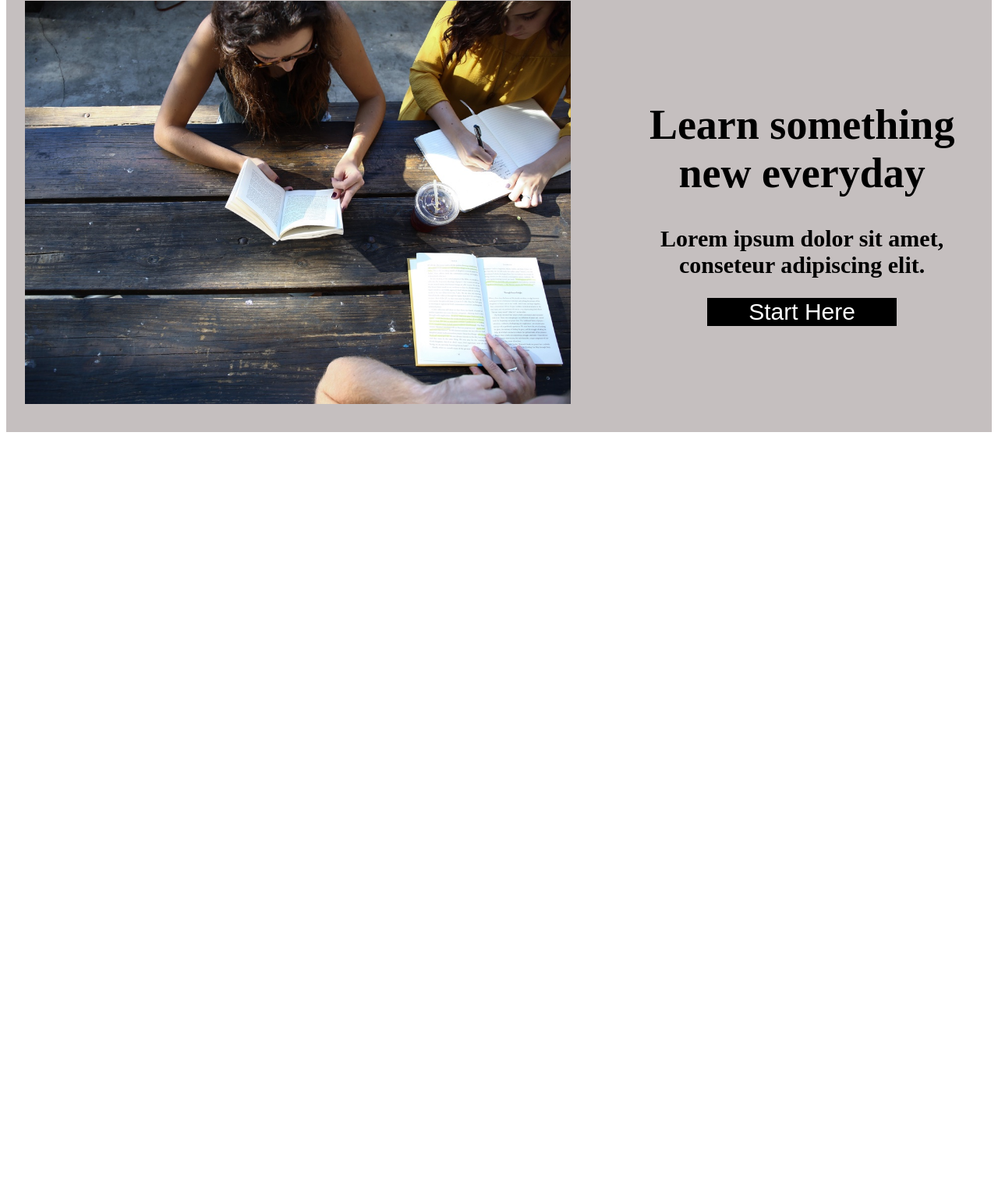
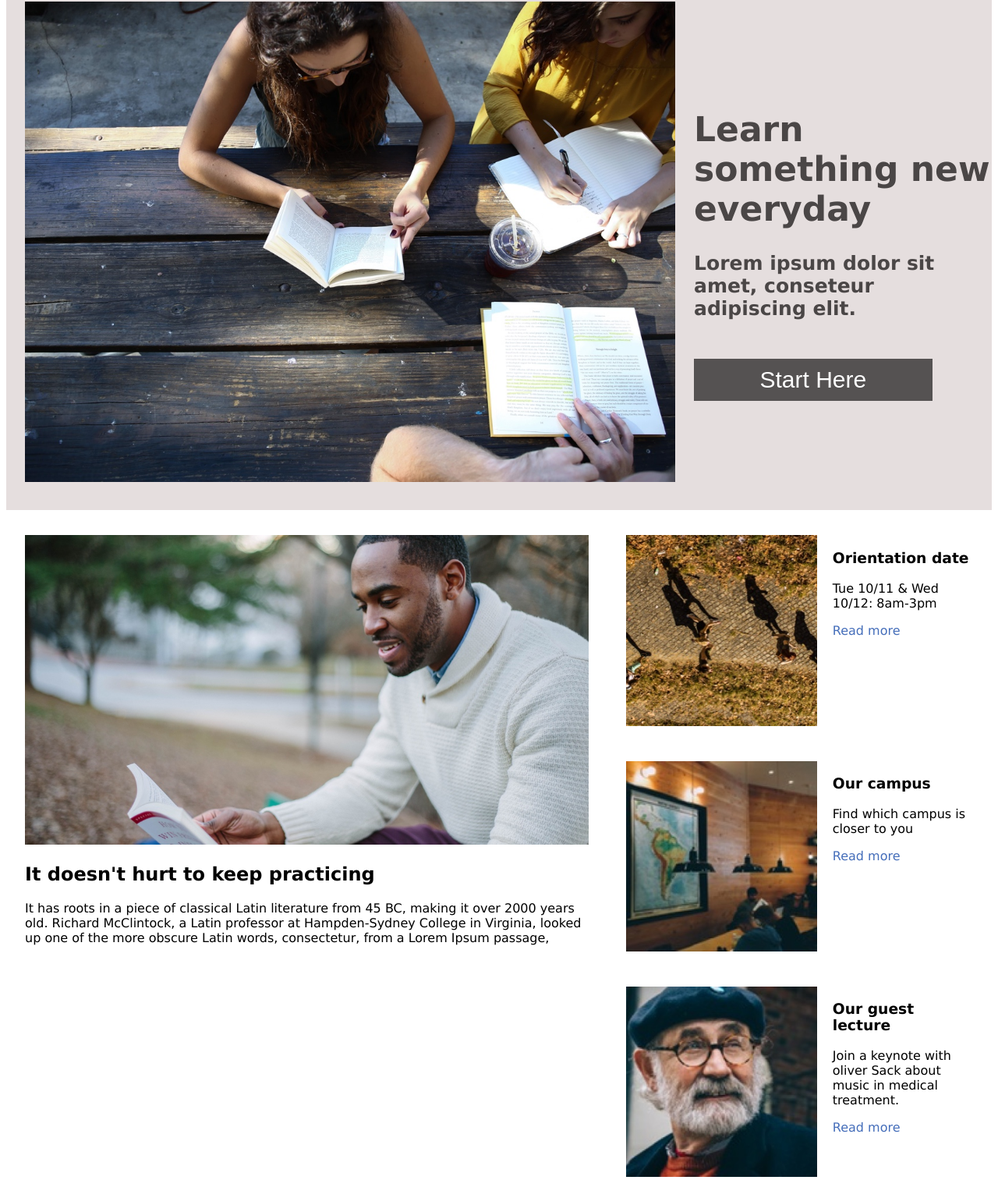
Before and after one commit to valerioquatrano/Colmar_Academy, a plain HTML site: page index.html in a window 1280 px wide. Shown: the part 119-1632 px from the top of the page at 78% size. Before the commit the page ends 800 px from the top, so only its background shows below. Drawn offline with Linux system fonts and the light colour scheme.

Commit message:
Second main delivered

```diff
--- a/index.html
+++ b/index.html
@@ -3,14 +3,16 @@
 <head>
 <title>Colmar Academy</title>
 <link rel="stylesheet" type="text/css" href="./resources/css/style.css">
-
+<meta name="viewport" content="width=device-width, initial-scale=1">
 
 </head>
 <body>
 
 <div class="header">
-    <img src="./resources/images/ic-logo.svg" alt="logo">
-    <h1>Colmar <span style="color:gray">Academy</span></h1>
+    <div class="logo">
+        <img src="./resources/images/ic-logo.svg" alt="logo">
+        <h1>Colmar <span style="color:gray">Academy</span></h1>
+    </div>
     <ul>
         <li><a href="#">On campus</a></li>
         <li><a href="#">Online for Companies</a></li>
@@ -19,11 +21,10 @@
 </div>
 
 <div class="main">
-
-    <div class="mainright">
+    <div class="mainleft">
         <img src="./resources/images/banner.jpg">
     </div>
-    <div class="mainleft">
+    <div class="mainright">
         <h1> Learn something new everyday</h1>
         <h2>Lorem ipsum dolor sit amet, conseteur adipiscing elit.</h2>
         <button>Start Here</button>
@@ -31,6 +32,48 @@
 </div>
 
 <div class="second_main">
+    <div class="second_main_left">
+        <img src="./resources/images/information-main.jpg" alt="black man reading" >
+        <h2>It doesn't hurt to keep practicing</h2>
+        <p>It has roots in a piece of classical Latin literature from 45 BC, making it over 2000 years old. Richard McClintock, a Latin professor at Hampden-Sydney College in Virginia, looked up one of the more obscure Latin words, consectetur, from a Lorem Ipsum passage, </p>
+    </div>
+    <div class="second_main_right">
+        <div class="img-right">
+            <img src="./resources/images/information-orientation.jpg" alt="people walking">
+            <div class="img-right-right">
+                <h3>Orientation date</h3>
+                <p>Tue 10/11 & Wed 10/12: 8am-3pm</p>
+                <a href="#">Read more</a>
+            </div>
+        </div>
+        <div class="img-right">
+            <img src="./resources/images/information-campus.jpg" alt="people in a room with a south american map">
+            <div class="img-right-right">
+                <h3>Our campus</h3>
+                <p>Find which campus is closer to you</p>
+                <a href="#">Read more</a>
+            </div>
+        </div>
+        <div class="img-right">
+            <img src="./resources/images/information-guest-lecture.jpg" alt="Old man with basco hat, glasse anf beard">
+            <div class="img-right-right">
+                <h3>Our guest lecture</h3>
+                <p>Join a keynote with oliver Sack about music in medical treatment.</p>
+                <a href="#">Read more</a>
+            </div>
+        </div>
+       <div class="third_main">
+            <div class="third_main_top"></div>
+            <div class="third_main_bottom">
+                <div class="third_main_inside"></div>
+                <div class="third_main_inside"></div>
+                <div class="third_main_inside"></div>
+                <div class="third_main_inside"></div>
+                <div class="third_main_inside"></div>
+                <div class="third_main_inside"></div>
+            </div>
+
+       </div>
 
 </div>
 
--- a/resources/css/style.css
+++ b/resources/css/style.css
@@ -1,6 +1,7 @@
 
 body {
     background-color: white;
+    font-family: verdana;
 }
 
 /*Start Head sector */
@@ -8,12 +9,16 @@ body {
 .header {
     display: flex;
     top:64px;
+    justify-content: space-between;
+}
 
+.logo{
+    display:flex;
+    width:100%;
 }
 
 .header h1 {
     font-size: 32px;
-    width: 100%;
 }
 
 .header img {
@@ -24,14 +29,14 @@ body {
     list-style-type: none;
     display:flex;
     padding-top: 15px;
-    margin-left: 340px;
-    min-width: 400px;
+    width:100%;
+    justify-content: flex-end;
+    padding-right:5%;
 }
 
 .header li {
     margin-left:20px;
     font-size: 16px;
-
 }
 
 a {
@@ -42,46 +47,95 @@ a {
 /*Start Main sector */
 
 .main {
-    background-color: rgb(197, 191, 191);
+    background-color: rgb(229, 222, 222);
     display:flex;
-
-
+    align-items: center;
 }
 
-.mainright img{
+.mainleft{
+
     padding: 32px 24px 32px 24px;
-    max-width: 90%;
-
 }
 
-.mainleft {
+.mainleft img{
+    width:100%;
+}
+.mainright {
+    text-align: left;
+    margin:auto;
+    width:40%;
+}
 
-    display:block;
-    text-align: center;
-    align-items:center;
-    margin:auto;
+.mainright h1 {
+    color:rgb(74, 70, 70);
+    font-size: 44px;
 }
 
 
-.mainleft h1 {
-    color:black;
-    font-size: 54px;
+.mainright h2 {
+    color:rgb(74, 70, 70);
+    font-size: 25px;
+    margin-bottom: 25px;
 }
 
-
-.mainleft h2 {
-    color:black;
+.mainright button {
+    background-color: rgb(85, 82, 82);
+    color:white;
+    border:none;
     font-size: 30px;
+    text-align:center;
+    width: 80%;
+    padding: 10px 0;
+    font-family: arial, sans-serif;
+    margin-top:25px;
 }
 
-.mainleft button {
-    background-color: black;
-    color:white;
-    border:none;
-    margin-bottom:12px;
-    font-size: 30px;
-    width: 50%;
+/*Start Second Main sector */
+
+.second_main{
+    display: flex;
 }
 
+.second_main_left{
+    width:65%;
+    margin: 32px 24px 32px 24px;
+}
 
-/*Start Second Main sector */
+.second_main_left img{
+    width: 100%;
+    display: flexi;
+    flex-direction: column;
+}
+
+.second_main_right {
+    text-align: left;
+    margin-left: 24px;
+    width:40%;
+    margin: 32px 24px 32px 24px;
+}
+
+.img-right {
+    display: flex;
+    margin-bottom: 10%;
+}
+
+.img-right img{
+    width:55%;
+    height:auto;
+}
+
+.img-right-right {
+    margin-left: 20px;
+    width:100%;
+    margin-bottom:15px;
+}
+
+.img-right-right h3 {
+    color:black;
+}
+
+.img-right-right a {
+    color:rgb(69, 110, 186);
+}
+
+/*Start Third Main sector */
```
